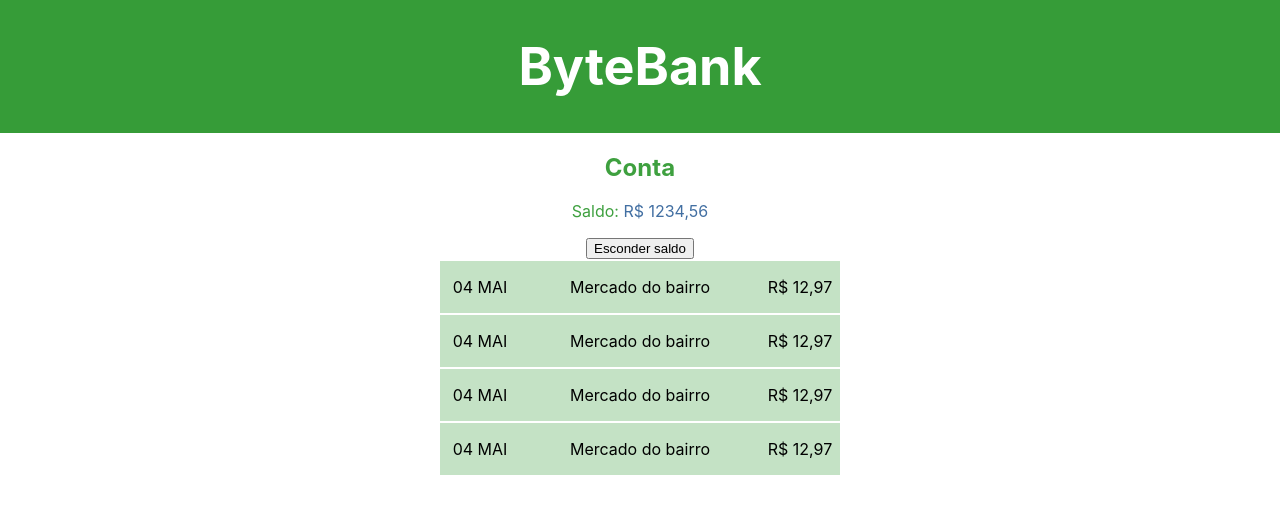
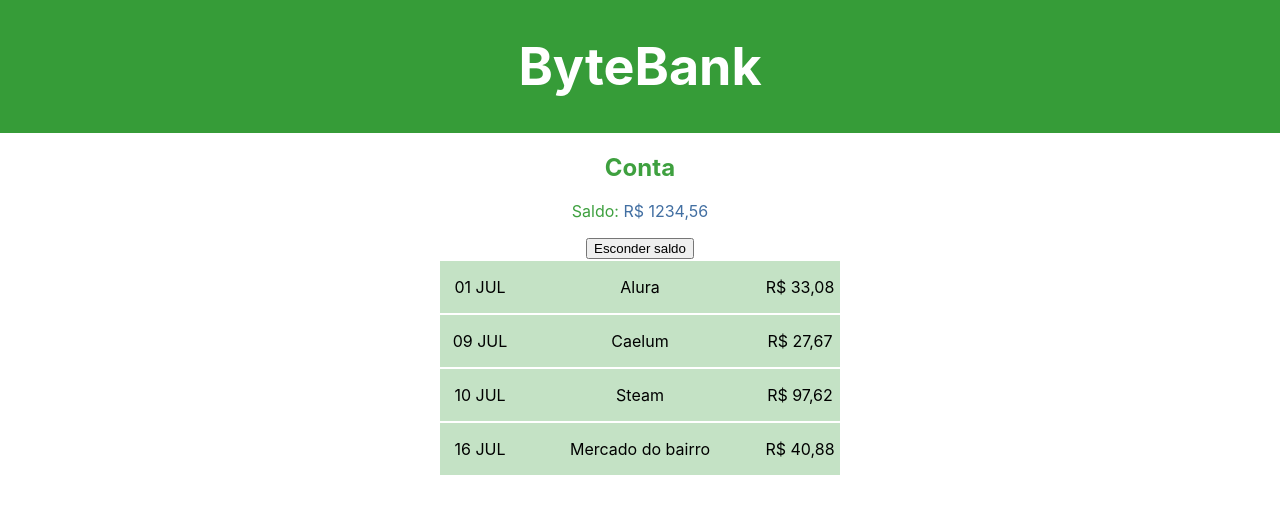
Before and after one commit to dudaschar/curso-testes-alura, a React (Create React App) app: page / in a window 1280 px wide. Shown: the top 514 px of the page. Built offline with nearby package versions, Linux system fonts and the light colour scheme.

Commit message:
Altera componente de transação para receber valores nas propriedades (#1)

```diff
--- a/src/App.js
+++ b/src/App.js
@@ -11,10 +11,10 @@ function App() {
       </header>
 
       <Conta />
-      <Transação />
-      <Transação />
-      <Transação />
-      <Transação />
+      <Transação  estabelecimento="Alura" valor={33.08} data={new Date(2020, 6, 1)}/>
+      <Transação  estabelecimento="Caelum" valor={27.67} data={new Date(2020, 6, 9)}/>
+      <Transação  estabelecimento="Steam" valor={97.62} data={new Date(2020, 6, 10)}/>
+      <Transação  estabelecimento="Mercado do bairro" valor={40.88} data={new Date(2020, 6, 16)}/>
     </div>
   );
 }
--- a/src/transacoes/Transacao.js
+++ b/src/transacoes/Transacao.js
@@ -3,10 +3,7 @@ import { ConverteMês } from '../helpers/converteMes'
 import './Transacao.css'
 
 
-const Transação = () => {
-    const valor = 12.97;
-    const data = new Date(2020, 4, 4);
-    const estabelecimento = "Mercado do bairro";
+const Transação = ({estabelecimento, valor, data}) => {
     return <div className="transacao-container">
         <p>{data.getDate().toString().padStart(2,0)} {ConverteMês(data.getMonth())}</p>
         <p>{estabelecimento}</p>
```
Also changed, not shown: 1 other file (tests, documents, lock files or other folders).
